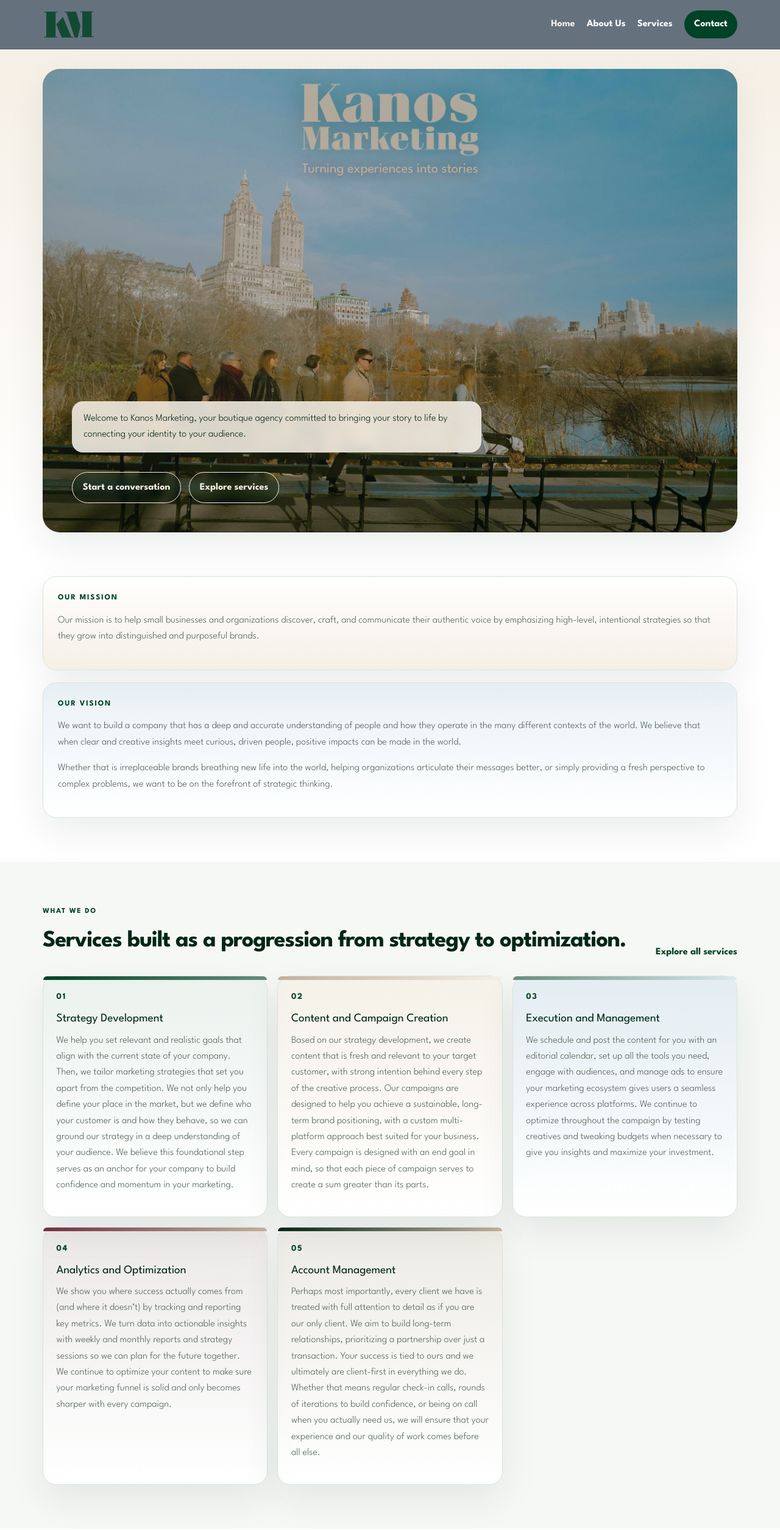
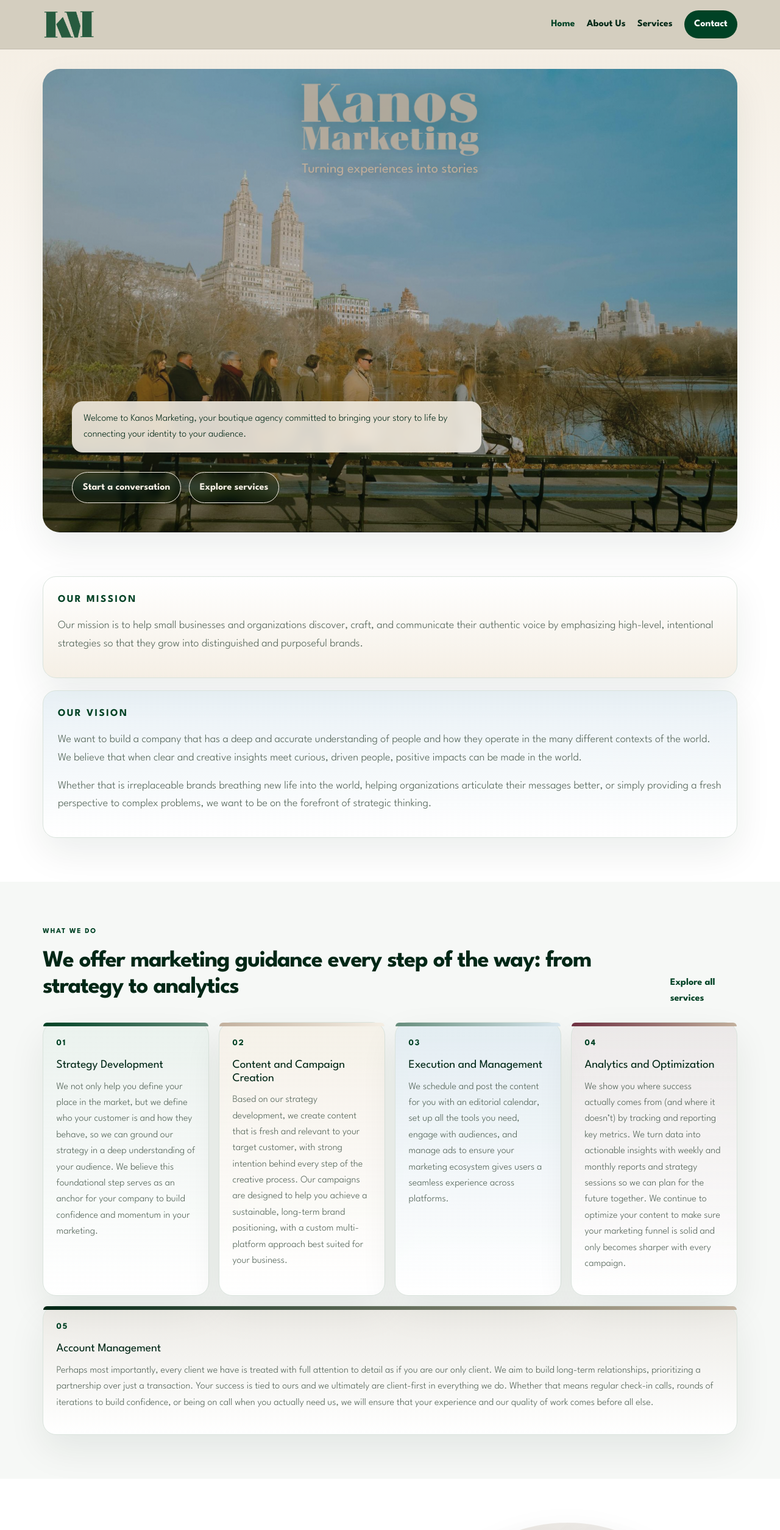
Before and after one commit to patgratt/kanosGroup, a React (Vite) app: page / in a window 1280 px wide. Shown: the top 2509 px of the page at 61% size. Built offline with nearby package versions, Linux system fonts and the light colour scheme.

Commit message:
more home page edits

```diff
--- a/src/pages/HomePage.jsx
+++ b/src/pages/HomePage.jsx
@@ -72,7 +72,7 @@
           <div className="section-heading">
             <div>
               <p className="section-kicker">What we do</p>
-              <h2>Services built as a progression from strategy to optimization.</h2>
+              <h2>We offer marketing guidance every step of the way: from strategy to analytics</h2>
             </div>
             <Link to="/services" className="text-link">
               Explore all services
@@ -83,8 +83,6 @@
               <span className="flow-number">01</span>
               <h3>Strategy Development</h3>
               <p>
-                We help you set relevant and realistic goals that align with the current state of your
-                company. Then, we tailor marketing strategies that set you apart from the competition.
                 We not only help you define your place in the market, but we define who your customer
                 is and how they behave, so we can ground our strategy in a deep understanding of your
                 audience. We believe this foundational step serves as an anchor for your company to
@@ -98,9 +96,7 @@
                 Based on our strategy development, we create content that is fresh and relevant to your
                 target customer, with strong intention behind every step of the creative process. Our
                 campaigns are designed to help you achieve a sustainable, long-term brand positioning,
-                with a custom multi-platform approach best suited for your business. Every campaign is
-                designed with an end goal in mind, so that each piece of campaign serves to create a
-                sum greater than its parts.
+                with a custom multi-platform approach best suited for your business.
               </p>
             </article>
             <article className="flow-card flow-card-blue">
@@ -109,9 +105,7 @@
               <p>
                 We schedule and post the content for you with an editorial calendar, set up all the
                 tools you need, engage with audiences, and manage ads to ensure your marketing
-                ecosystem gives users a seamless experience across platforms. We continue to optimize
-                throughout the campaign by testing creatives and tweaking budgets when necessary to
-                give you insights and maximize your investment.
+                ecosystem gives users a seamless experience across platforms.
               </p>
             </article>
             <article className="flow-card flow-card-burgundy">
--- a/styles.css
+++ b/styles.css
@@ -66,8 +66,8 @@
   position: sticky;
   top: 0;
   z-index: 100;
-  background: #66717e;
-  border-bottom: 1px solid rgba(0, 0, 0, 0.12);
+  background: #d4cebf;
+  border-bottom: 1px solid rgba(0, 0, 0, 0.08);
   backdrop-filter: blur(12px);
 }
 
@@ -119,7 +119,7 @@
 
 .site-nav a {
   text-decoration: none;
-  color: var(--white);
+  color: var(--green-900);
   font-weight: 600;
 }
 
@@ -133,7 +133,7 @@
 
 .site-nav a:not(.btn):hover,
 .site-nav a.is-active {
-  color: var(--cream);
+  color: var(--green-700);
 }
 
 .menu-toggle {
@@ -672,11 +672,45 @@
   font-weight: 700;
 }
 
+.statement-card .statement-label {
+  font-size: 1.05rem;
+}
+
+.statement-card p {
+  font-size: 1.125rem;
+}
+
 .service-flow {
   display: grid;
-  grid-template-columns: repeat(auto-fit, minmax(300px, 1fr));
+  grid-template-columns: repeat(4, minmax(0, 1fr));
+  grid-template-rows: auto auto;
   gap: 1rem;
   align-items: stretch;
+}
+
+.service-flow .flow-card-green {
+  grid-column: 1;
+  grid-row: 1;
+}
+
+.service-flow .flow-card-cream {
+  grid-column: 2;
+  grid-row: 1;
+}
+
+.service-flow .flow-card-blue {
+  grid-column: 3;
+  grid-row: 1;
+}
+
+.service-flow .flow-card-burgundy {
+  grid-column: 4;
+  grid-row: 1;
+}
+
+.service-flow .flow-card-sand {
+  grid-column: 1 / -1;
+  grid-row: 2;
 }
 
 .flow-card {
@@ -1050,6 +1084,15 @@
     grid-template-columns: 1fr;
   }
 
+  .service-flow .flow-card-green,
+  .service-flow .flow-card-cream,
+  .service-flow .flow-card-blue,
+  .service-flow .flow-card-burgundy,
+  .service-flow .flow-card-sand {
+    grid-column: auto;
+    grid-row: auto;
+  }
+
   .footer-copy {
     text-align: left;
   }
```
Also changed, not shown: 1 other file (tests, documents, lock files or other folders).
